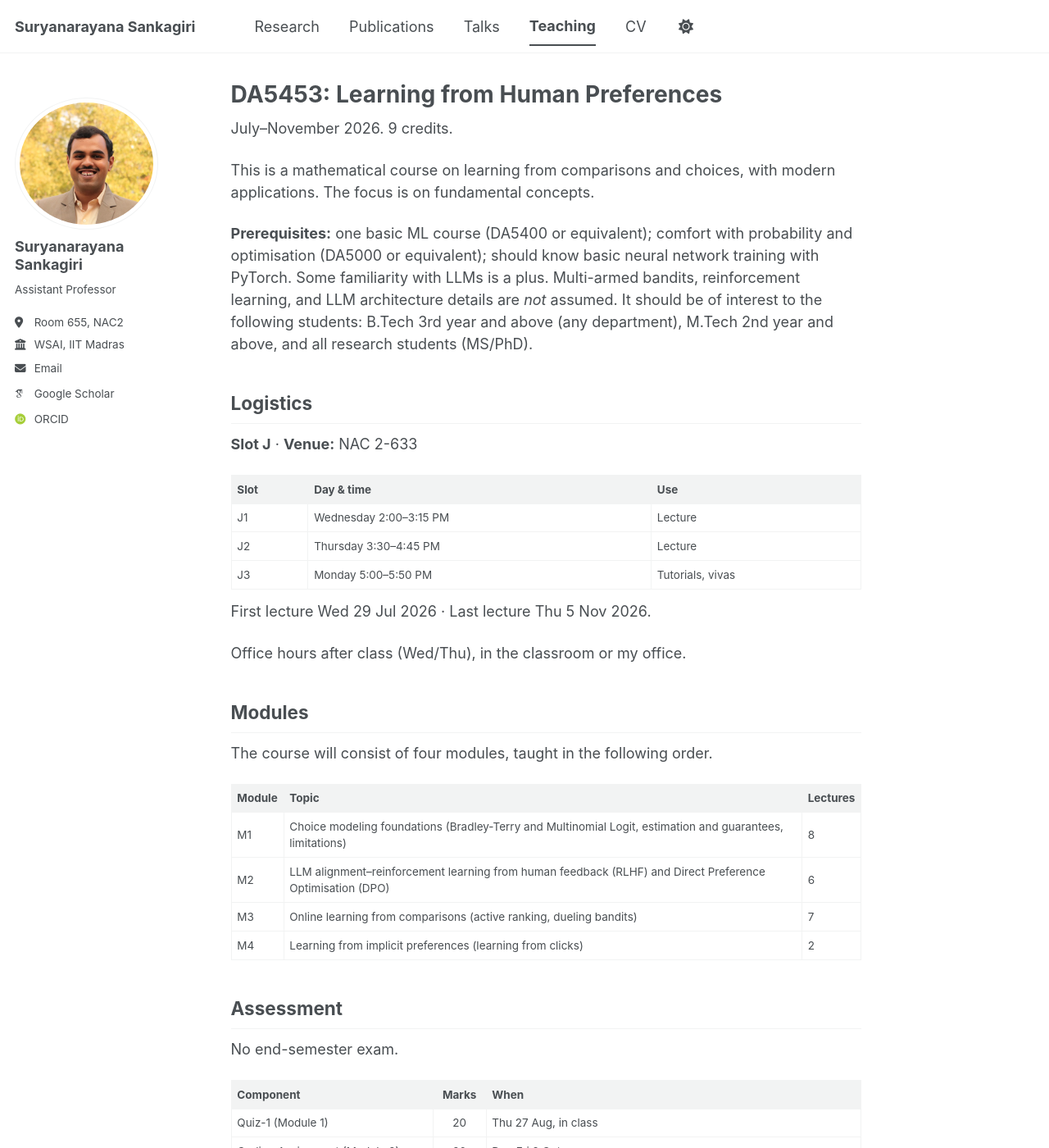
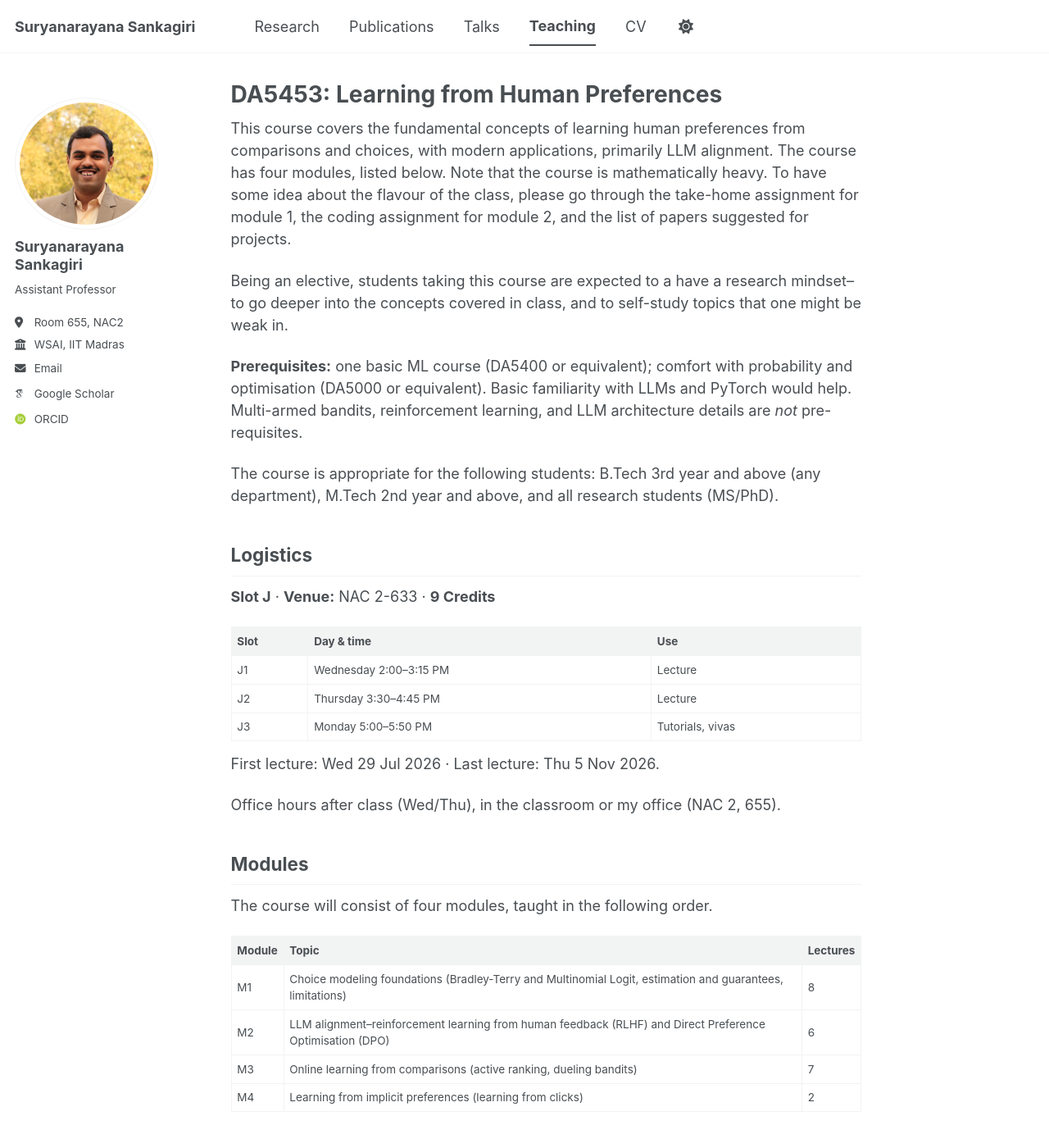
Before and after one commit to sankagiri/sankagiri.github.io, a Jekyll site: the page built from _teaching/2026-07-01-da5453.md, in a window 1280 px wide and 1400 px high. Shown: the whole window at 82% size. Built offline with Jekyll 4.4.1, drawn with Linux system fonts in a browser that asks for light colours; some web fonts are replaced; a script bundle is joined from its source files by our own code; library files that are not in the unit come from our copies.

Commit message:
pushing some changes

```diff
--- a/_teaching/2026-07-01-da5453.md
+++ b/_teaching/2026-07-01-da5453.md
@@ -2,24 +2,27 @@
 title: "DA5453: Learning from Human Preferences"
 collection: teaching
 permalink: /teaching/2026-da5453
+excerpt: July–November 2026
 ---
 
-July–November 2026. 9 credits.
+This course covers the fundamental concepts of learning human preferences from comparisons and choices, with modern applications, primarily LLM alignment. The course has four modules, listed below. Note that the course is mathematically heavy.
+To have some idea about the flavour of the class, please go through the take-home assignment for module 1, the coding assignment for module 2, and the list of papers suggested for projects.
 
-This is a mathematical course on learning from comparisons and choices, with
-modern applications. The focus is on fundamental concepts.
+Being an elective, students taking this course are expected to a have a research mindset--to go deeper into the concepts covered in class, and to self-study topics that one might be weak in.
 
 **Prerequisites:** one basic ML course (DA5400 or equivalent); comfort with
-probability and optimisation (DA5000 or equivalent); should know basic neural network training with PyTorch. Some familiarity with LLMs is a plus.
+probability and optimisation (DA5000 or equivalent). Basic familiarity with LLMs and PyTorch would help.
 Multi-armed bandits, reinforcement learning, and LLM architecture
-details are *not* assumed. It should be of interest to the following students:
+details are *not* pre-requisites.
+
+The course is appropriate for the following students:
 B.Tech 3rd year and above (any department),
 M.Tech 2nd year and above,
 and all research students (MS/PhD).
 
 ## Logistics
 
-**Slot J** · **Venue:** NAC 2-633
+**Slot J** · **Venue:** NAC 2-633 · **9 Credits**
 
 | Slot | Day & time | Use |
 |---|---|---|
@@ -27,9 +30,9 @@ and all research students (MS/PhD).
 | J2 | Thursday 3:30–4:45 PM | Lecture |
 | J3 | Monday 5:00–5:50 PM | Tutorials, vivas |
 
-First lecture Wed 29 Jul 2026 · Last lecture Thu 5 Nov 2026.
+First lecture: Wed 29 Jul 2026 · Last lecture: Thu 5 Nov 2026.
 
-Office hours after class (Wed/Thu), in the classroom or my office.
+Office hours after class (Wed/Thu), in the classroom or my office (NAC 2, 655).
 
 ## Modules
 
```
Also changed, not shown: _teaching/2026-05-01-da6002w.md (+4 -1 lines).
